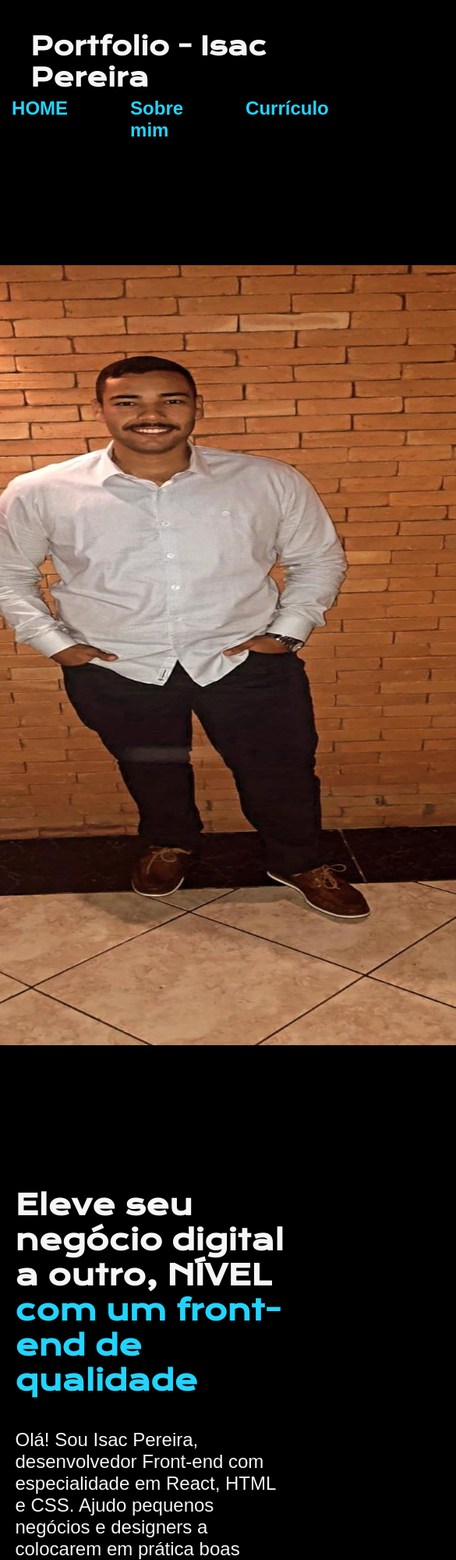
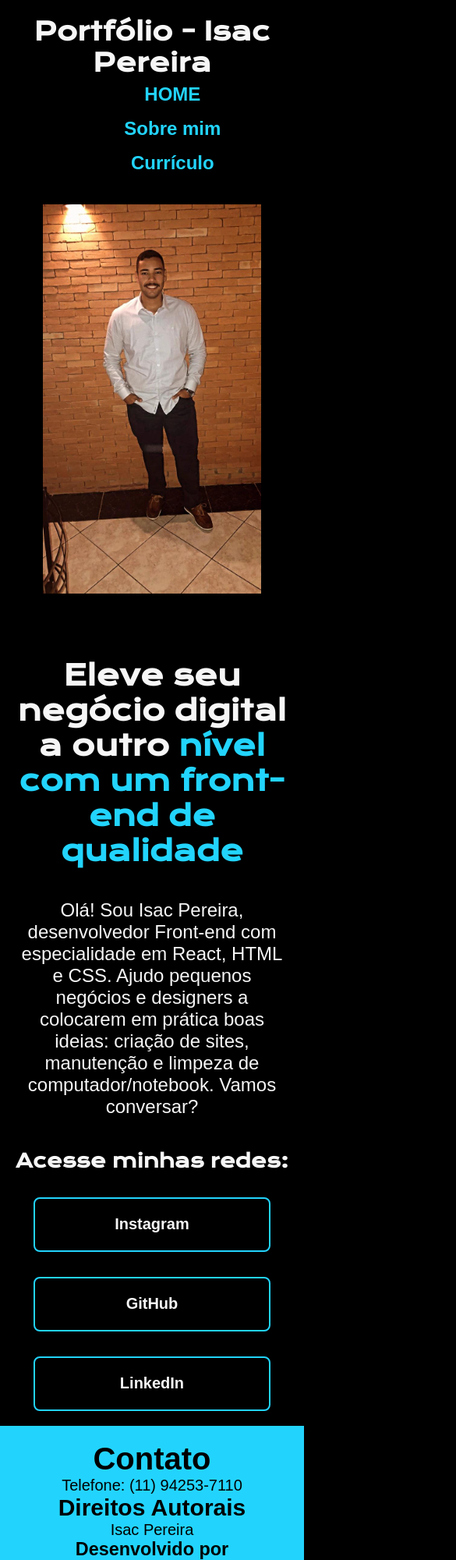
Before and after one commit to IsacPereirap/portfolio, a plain HTML site: page index.html in a window 390 px wide. Shown: the top 2000 px of the page at 78% size, 585 px wide, since content can reach past the window. Drawn offline with nearby package versions, Linux system fonts and the light colour scheme.

Commit message:
estilização responsiva imagem e sobre mim

```diff
--- a/index.html
+++ b/index.html
@@ -1,57 +1,55 @@
-
-
 <!DOCTYPE html>
 <html lang="pt-br">
 <head>
     <meta charset="UTF-8">
     <meta http-equiv="X-UA-Compatible" content="IE=edge">
     <meta name="viewport" content="width=device-width, initial-scale=1.0">
-    <title>Portifolio Isac Pereira</title>
+    <title>Portfólio Isac Pereira</title>
     <link rel="stylesheet" href="./styles/style.css">
 </head>
 
 <body>
-    <header class="cabeçalho">
-        <h1>Portfolio - Isac Pereira</h1>
-         <nav class="cabeçalho__menu">
-            <a class="cabeçalho__menu__link" href="index.html">HOME</a>
-            <a class="cabeçalho__menu__link" href="about.html">Sobre mim</a>
-            <a class="cabeçalho__menu__link" href="curriculo.html">Currículo</a>
+    <header class="cabecalho">
+        <h1>Portfólio - Isac Pereira</h1>
+        <nav class="cabecalho__menu">
+            <a class="cabecalho__menu__link" href="index.html">HOME</a>
+            <a class="cabecalho__menu__link" href="about.html">Sobre mim</a>
+            <a class="cabecalho__menu__link" href="curriculo.html">Currículo</a>
+        </nav>
+    </header>
 
-         </nav>
-    </header>
     <main class="apresentacao">
-    <section class="apresentacao__conteudo">
-            <h1 class="apresentacao__conteudo__titulo">Eleve seu negócio digital a outro, <strong> NÍVEL</strong>
-                <strong class="titulo-destaque">com um front-end de qualidade</strong> </h1>
+        <section class="apresentacao__conteudo">
+            <h1 class="apresentacao__conteudo__titulo">
+                Eleve seu negócio digital a outro <strong class="titulo-destaque">nível com um front-end de qualidade</strong>
+            </h1>
 
-                <p class="apresentacao__conteudo__texto">Olá! Sou Isac Pereira, desenvolvedor Front-end com especialidade em React, HTML e CSS. Ajudo pequenos negócios e designers a
-                colocarem em prática boas ideias. criação de sites, manutenção e limpeza de computador/notebook. Vamos
-                conversar? </p>
-            </div class="apresentacao__links">
-                <h2 class="apresentacao__links__subtitulo">acesse minhas redes:</h2>
-                <a class="apresentacao__links__navegacao" href="https://instagram.com/isac_spereira" target="_blank">Instagram
+            <p class="apresentacao__conteudo__texto">
+                Olá! Sou Isac Pereira, desenvolvedor Front-end com especialidade em React, HTML e CSS.
+                Ajudo pequenos negócios e designers a colocarem em prática boas ideias: criação de sites,
+                manutenção e limpeza de computador/notebook. Vamos conversar?
+            </p>
 
-                <a class="apresentacao__links__navegacao" href="https://github.com/IsacPereirap" target="_blank">GitHub
-                <a class="apresentacao__links__navegacao" href="https://www.linkedin.com/in/isac-pereira-740402143/" target="_blank">Linkedin</a>
-
+            <div class="apresentacao__links">
+                <h2 class="apresentacao__links__subtitulo">Acesse minhas redes:</h2>
+                <a class="apresentacao__links__navegacao" href="https://instagram.com/isac_spereira" target="_blank">Instagram</a>
+                <a class="apresentacao__links__navegacao" href="https://github.com/IsacPereirap" target="_blank">GitHub</a>
+                <a class="apresentacao__links__navegacao" href="https://www.linkedin.com/in/isac-pereira-740402143/" target="_blank">LinkedIn</a>
             </div>
         </section>
-            <img class="apresentacao__imagem__home" src ="./assets/FotoIsac.jpeg" alt="foto do isac">
 
+        <img class="apresentacao__imagem__home" src="./assets/FotoIsac.jpeg" alt="Foto do Isac Pereira">
     </main>
 
     <footer class="rodape">
+        <h1>Contato</h1>
+        <p>Telefone: (11) 94253-7110</p>
 
-        <h1>Contato</h1>
-        <p1>1194253-7110</p1>
         <h2>Direitos Autorais</h2>
-        <p2>Isac Pereira</p2>
-        <h3>Desenvolvido pelo programador </h3>
-        <p3>Isac Pereira</p3>
+        <p>Isac Pereira</p>
 
-
-
+        <h3>Desenvolvido por</h3>
+        <p>Isac Pereira</p>
     </footer>
 </body>
 </html>
--- a/styles/style.css
+++ b/styles/style.css
@@ -23,18 +23,18 @@ body{
 
 }
 
-.cabeçalho h1{
+.cabecalho h1{
     font-family: var(--fonte-primaria);
 
 }
 
-.cabeçalho__menu {
+.cabecalho__menu {
     padding: 2% 0% 0% 15%;
         display: flex;
         gap: 5rem;
     }
 
-.cabeçalho__menu__link {
+.cabecalho__menu__link {
         font-family: var(--fonte-secundaria);
         font-size: 1.5rem;
         font-weight: 600;
@@ -71,6 +71,7 @@ body{
 {
     font-size: 1.5rem;
     font-family: var(--fonte-secundaria);
+
 }
 
 .apresentacao__links{
@@ -151,55 +152,64 @@ background-color: var(--cor-hover);
     color: white;}
 
 
-.apresentacao__imagem{
-    width: 50%;
-}
-
 .apresentacao__imagem__curriculo{
-    width: 1000px;
-    height: 1000px;
-    padding: 100px 100px;
+    width: 100%;
+    max-width: 300px;
+    height: auto;
+    padding: 0;
 
 }
 
 .apresentacao__imagem__home{
-    width: 1000px;
-    height: 1000px;
-    padding: 100px 100px;
+    width: 100%;
+    max-width: 300px;
+    height: auto;
+    padding: 0;
 
 
 }
 
 .apresentacao__imagem__sobremim {
 
-    width: 1000px;
-    height: 1000px;
-    padding: 10px 10px;
+    width: 100%;
+    max-width: 300px;
+    height: auto;
+    padding: 0;
 }
 
-
-@media (max-width: 768px)
-
-
-/* max width anterior é 1200px */
-
-{
-    .cabeçalho{
-        padding: 10%;
+@media (max-width: 768px) {
+    .cabecalho {
+        padding: 5%;
+        text-align: center;
     }
 
-    .cabeçalho__menu{
-        justify-content: center;
+    .cabecalho__menu {
+        flex-direction: column;
+        gap: 1rem;
+        align-items: center;
     }
 
-    .apresentacao{
+    .apresentacao {
         flex-direction: column-reverse;
-        padding:5%;
+        align-items: center;
+        padding: 5%;
     }
 
-    .apresentacao__conteudo{
-        width: auto;
+    .apresentacao__conteudo {
+        width: 100%;
+        align-items: center;
+        text-align: center;
     }
 
+    .apresentacao__imagem__home {
+        width: 80%;
+        max-width: 300px;
+        height: auto;
+        padding: 0;
+    }
 
+    .apresentacao__links__navegacao {
+        width: 100%;
+        max-width: 300px;
+    }
 }
```
Also changed, not shown: about.html (+5 -5 lines), curriculo.html (+8 -8 lines).
